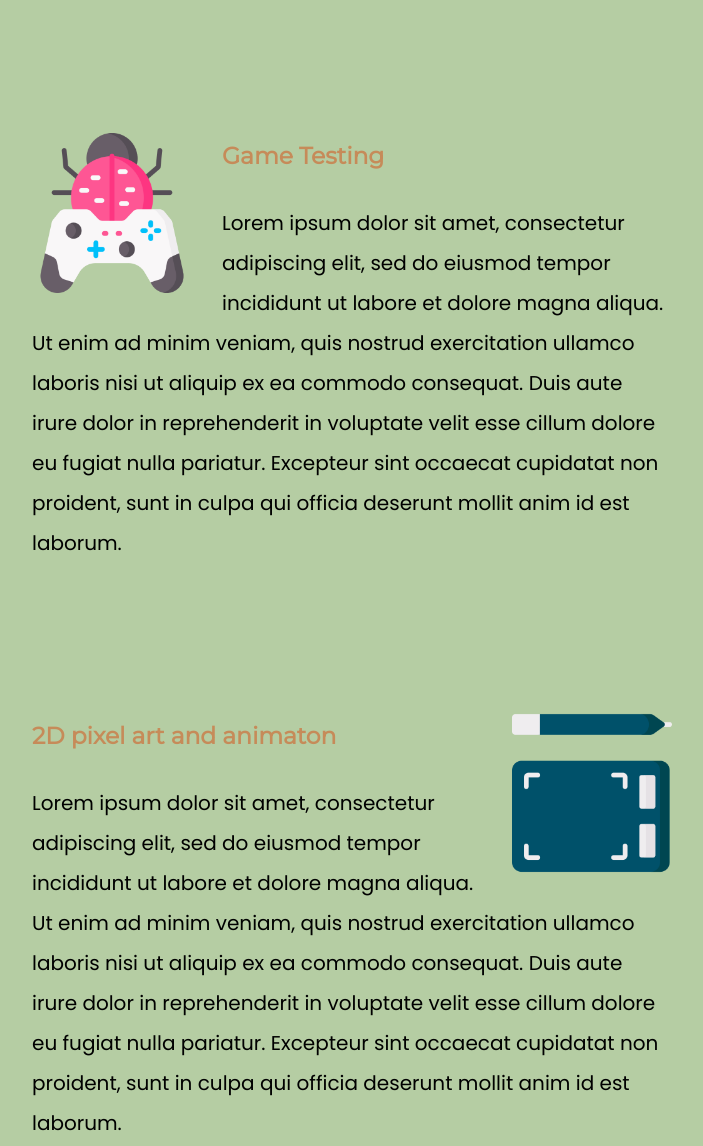
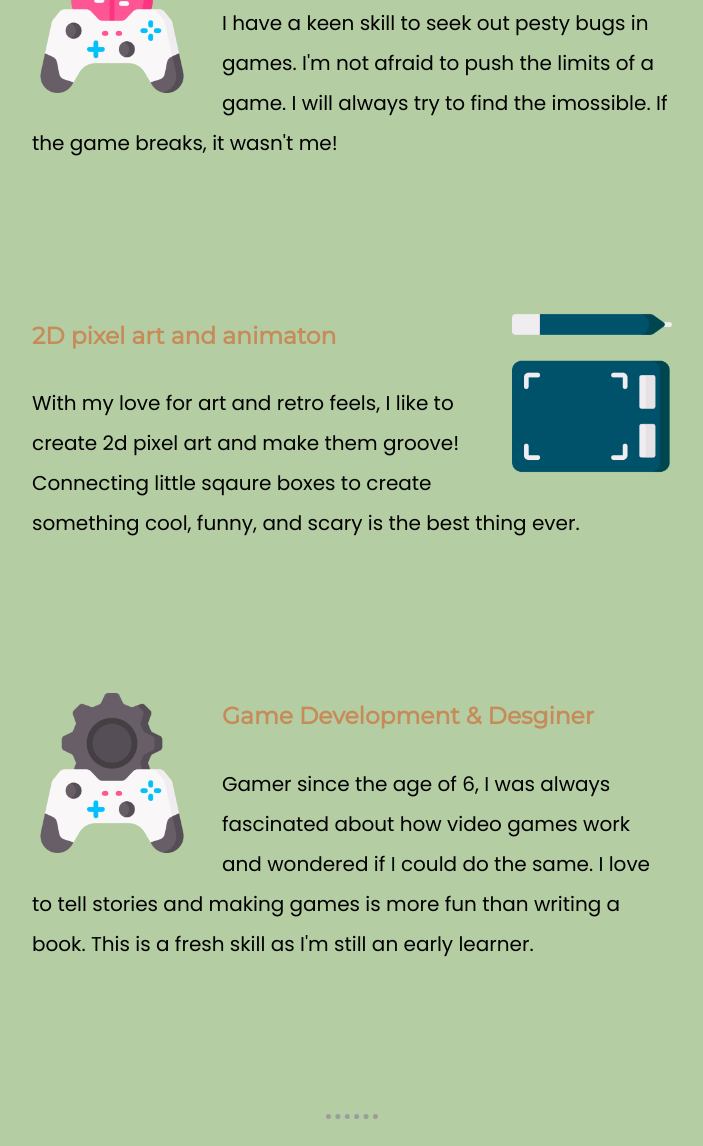
Before and after one commit to LynnePLex/lynnes-portfolio, a plain HTML site: page index.html in a window 1280 px wide. Shown: the part 1903-3049 px from the top of the page, without its empty margins (288-991 px from the left). Drawn offline with Linux system fonts and the light colour scheme.

Commit message:
updated descriptions.

```diff
--- a/index.html
+++ b/index.html
@@ -36,25 +36,26 @@
       <div class="skill-row">
         <img class="web-dev-img" src="img/programming.png" alt="">
         <h3>Fullstack Web Developer</h3>
-        <p>Lorem ipsum dolor sit amet, consectetur adipiscing elit, sed do eiusmod tempor incididunt ut labore et dolore magna aliqua. Ut enim ad minim veniam, quis nostrud exercitation ullamco laboris nisi ut aliquip ex ea commodo consequat. Duis aute irure dolor in reprehenderit in voluptate velit esse cillum dolore eu fugiat nulla pariatur. Excepteur sint occaecat cupidatat non proident, sunt in culpa qui officia deserunt mollit anim id est laborum.</p>
+        <p>I've gotten into web develpment at the age of 18. I needed to learn the fundamentals of programing and developing. So, overtime, I've developed a rich skill in web development.</p>
       </div>
 
       <div class="skill-row">
         <img class="bug-img" src="img/bug.png" alt="">
         <h3>Game Testing</h3>
-        <p>Lorem ipsum dolor sit amet, consectetur adipiscing elit, sed do eiusmod tempor incididunt ut labore et dolore magna aliqua. Ut enim ad minim veniam, quis nostrud exercitation ullamco laboris nisi ut aliquip ex ea commodo consequat. Duis aute irure dolor in reprehenderit in voluptate velit esse cillum dolore eu fugiat nulla pariatur. Excepteur sint occaecat cupidatat non proident, sunt in culpa qui officia deserunt mollit anim id est laborum.</p>
+        <p>I have a keen skill to seek out pesty bugs in games. I'm not afraid to push the limits of a game. I will always try to find the imossible. If the game breaks, it wasn't me!</p>
       </div>
 
       <div class="skill-row">
         <img class="pen-tablet-img" src="img/pen-tablet.png" alt="">
         <h3>2D pixel art and animaton</h3>
-        <p>Lorem ipsum dolor sit amet, consectetur adipiscing elit, sed do eiusmod tempor incididunt ut labore et dolore magna aliqua. Ut enim ad minim veniam, quis nostrud exercitation ullamco laboris nisi ut aliquip ex ea commodo consequat. Duis aute irure dolor in reprehenderit in voluptate velit esse cillum dolore eu fugiat nulla pariatur. Excepteur sint occaecat cupidatat non proident, sunt in culpa qui officia deserunt mollit anim id est laborum.</p>
+        <p>With my love for art and retro feels, I like to create 2d pixel art and make them groove! Connecting little sqaure boxes to create something cool, funny, and scary is the best thing ever.</p>
       </div>
 
       <div class="skill-row">
         <img class="game-dev-img" src="img/game-development.png" alt="">
         <h3>Game Development & Desginer</h3>
-        <p>Lorem ipsum dolor sit amet, consectetur adipiscing elit, sed do eiusmod tempor incididunt ut labore et dolore magna aliqua. Ut enim ad minim veniam, quis nostrud exercitation ullamco laboris nisi ut aliquip ex ea commodo consequat. Duis aute irure dolor in reprehenderit in voluptate velit esse cillum dolore eu fugiat nulla pariatur. Excepteur sint occaecat cupidatat non proident, sunt in culpa qui officia deserunt mollit anim id est laborum.</p>
+        <p>Gamer since the age of 6, I was always fascinated about how video games work and wondered if I could do the same. I love to tell stories and making games is more fun than writing a book. This is a fresh skill as I'm still an early learner.
+</p>
       </div>
 
     </div>
```
